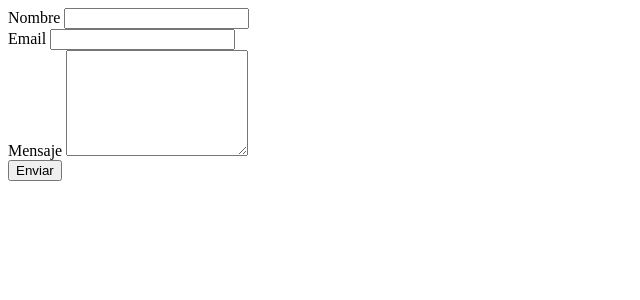
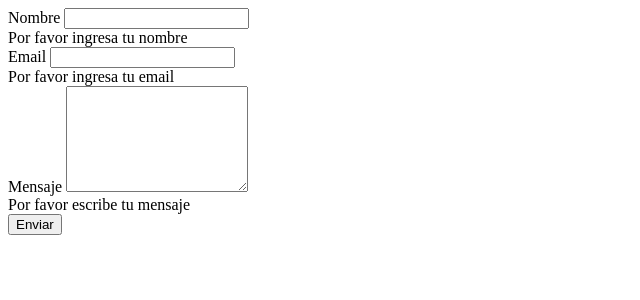
Before and after one commit to FlorenciaBuenahora/sillas, a PHP site: page /contacto.php in a window 1280 px wide. Shown: the top 300 px of the page, without its empty margins (0-640 px from the left). Run offline with PHP 8.4, Linux system fonts and the light colour scheme.

Commit message:
contacto validacion

```diff
--- a/contacto.php
+++ b/contacto.php
@@ -8,23 +8,54 @@
 </head>
 <body>
 
-        <form action="procesarContacto.php" method="GET" class="row g-2">
+        <form action="procesarContacto.php" method="GET" class="row g-2 needs-validation" novalidate>
             <div class="col-lg-6">
                 <label for="nombre" class="form-label">Nombre</label>
-                <input type="text" id="nombre" name="nombre" class="form-control">
+                <input type="text" id="nombre" name="nombre" class="form-control" required>
+                <div class="invalid-feedback">
+                    Por favor ingresa tu nombre
+                </div>
             </div>
             <div class="col-lg-6 mb-3">
                 <label for="nombre" class="form-label">Email</label>
-                <input type="email" id="email" name="email" class="form-control">
+                <input type="email" id="email" name="email" class="form-control" required>
+                <div class="invalid-feedback">
+                    Por favor ingresa tu email
+                </div>
             </div>
             <div class="col-12">
                 <label for="mensaje" class="form-label">Mensaje</label>
-                <textarea class="form-control" id="mensaje" name="mensaje" style="height: 100px"></textarea>
+                <textarea class="form-control" id="mensaje" name="mensaje" style="height: 100px" required></textarea>
+                <div class="invalid-feedback">
+                    Por favor escribe tu mensaje
+                </div>
             </div>
             <div class="col mt-3 d-flex justify-content-end">
                 <input type="submit" value="Enviar" role="button" class="btn btn-primary px-6">
             </div>
         </form>
 
+        <script>
+                    // Example starter JavaScript for disabling form submissions if there are invalid fields
+            (function () {
+            'use strict'
+
+            // Fetch all the forms we want to apply custom Bootstrap validation styles to
+            var forms = document.querySelectorAll('.needs-validation')
+
+            // Loop over them and prevent submission
+            Array.prototype.slice.call(forms)
+            .forEach(function (form) {
+                form.addEventListener('submit', function (event) {
+                if (!form.checkValidity()) {
+                    event.preventDefault()
+                    event.stopPropagation()
+                }
+
+                form.classList.add('was-validated')
+                }, false)
+            })
+            })()
+        </script>
 </body>
 </html>
```
